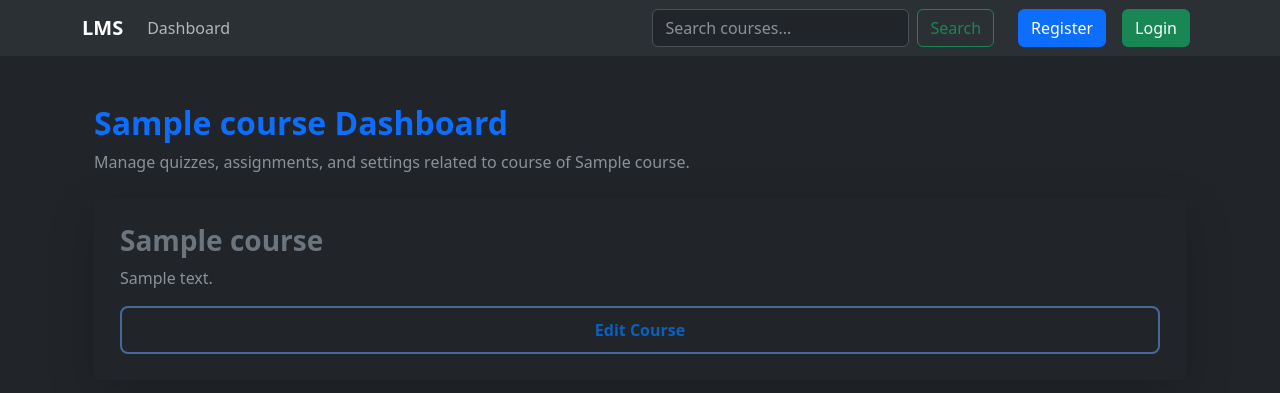
After one commit to bhanu-katoch/lms-django, a Django app: page /courses/manage/1/ in a window 1280 px wide. The commit adds this page. Shown: the top 393 px of the page. Run offline with Django 5.2, Linux system fonts and the light colour scheme; tables that the repository leaves empty hold one stand-in row (values such as "Sample post").

Commit message:
manage courses and edit course enabled

```diff
--- a/lms/courses/forms.py
+++ b/lms/courses/forms.py
@@ -4,4 +4,4 @@ from .models import Course
 class CourseForm(forms.ModelForm):
     class Meta:
         model = Course
-        fields = ['title', 'description','course_pic']
+        fields = ['title', 'description','course_pic','price']
--- a/lms/courses/templates/courses/course_list.html
+++ b/lms/courses/templates/courses/course_list.html
@@ -46,7 +46,7 @@
                             <div class="card-body d-flex flex-column justify-content-between">
                                 <h5 class="card-title fw-bold">{{ course.title }}</h5>
                                 <p class="card-text text-muted">{{ course.description|truncatewords:15 }}</p>
-                                <a href="#" class="btn btn-outline-success mt-2">Manage Course</a>
+                                <a href="{% url "manage_course" course.id %}" class="btn btn-outline-success mt-2">Manage Course</a>
                             </div>
                         </div>
                     </a>
--- /dev/null
+++ b/lms/courses/templates/courses/manage_course.html
@@ -0,0 +1,79 @@
+{% extends 'base.html' %}
+
+{% block content %}
+<div class="container mt-5">
+    <h2 class="text-primary fw-bold">{{course.title}} Dashboard</h2>
+    <p class="text-muted">Manage quizzes, assignments, and settings related to course of {{course.title}}.</p>
+
+    <div class="card shadow-lg p-4 mt-4 custom-card">
+        <h3 class="fw-bold text-secondary">{{ course.title }}</h3>
+        <p class="text-muted">{{ course.description }}</p>
+
+        <a href="{% url 'edit_course' course.id %}" class="btn custom-btn">Edit Course</a>
+    </div>
+
+    <style>
+    /* Card hover effect */
+    .custom-card {
+        border: 2px solid transparent;
+        transition: 0.3s ease-in-out, transform 0.3s ease-in-out;
+    }
+
+    .custom-card:hover {
+        border-color: rgba(0, 123, 255, 0.7); /* Blue border */
+        box-shadow: 0 0 15px rgba(0, 123, 255, 0.5); /* Blue glow effect */
+        transform: scale(1.02); /* Slight pop-up effect */
+    }
+
+    /* Empty button by default */
+    .custom-btn {
+        display: inline-block;
+        padding: 10px 20px;
+        border: 2px solid rgb(70, 104, 154); /* Blue outline */
+        border-radius: 8px;
+        color: rgba(0, 123, 255, 0.7);
+        background-color: transparent;
+        text-align: center;
+        text-decoration: none;
+        font-weight: bold;
+        transition: background 0.3s ease-in-out, color 0.3s ease-in-out;
+    }
+
+    /* Button fills with blue light color on hover */
+    .custom-btn:hover {
+        background-color: #0056b3; /* Light blue background */
+        color: #fff; /* White text */
+    }
+    </style>
+
+
+    {% comment %} <div class="mt-4">
+        <h4 class="fw-bold">Quizzes</h4>
+        <ul class="list-group">
+            {% for quiz in quizzes %}
+                <li class="list-group-item d-flex justify-content-between align-items-center">
+                    {{ quiz.title }}
+                    <span class="badge bg-info">{{ quiz.total_questions }} Questions</span>
+                </li>
+            {% empty %}
+                <li class="list-group-item text-muted">No quizzes available.</li>
+            {% endfor %}
+        </ul>
+    </div> {% endcomment %}
+
+    {% comment %} <div class="mt-4">
+        <h4 class="fw-bold">Assignments</h4>
+        <ul class="list-group">
+            {% for assignment in assignments %}
+                <li class="list-group-item d-flex justify-content-between align-items-center">
+                    {{ assignment.title }}
+                    <span class="badge bg-success">Due: {{ assignment.due_date }}</span>
+                </li>
+            {% empty %}
+                <li class="list-group-item text-muted">No assignments available.</li>
+            {% endfor %}
+        </ul>
+    </div> {% endcomment %}
+</div>
+
+{% endblock %}
--- a/lms/courses/urls.py
+++ b/lms/courses/urls.py
@@ -4,6 +4,8 @@ from . import views
 urlpatterns = [
     path('', views.course_list, name='course_list'),
     path('add/', views.add_course, name='add_course'),
+    path('manage/<int:course_id>/', views.manage_course, name='manage_course'),
+    path('edit/<int:course_id>/', views.edit_course, name='edit_course'),
     path('<int:course_id>/', views.course_detail, name='course_detail'),
     path('<int:course_id>/enroll/', views.enroll_course, name='enroll'),
     path("payment/<int:course_id>/", views.create_payment, name="payment"),
--- a/lms/courses/views.py
+++ b/lms/courses/views.py
@@ -54,6 +54,36 @@ def add_course(request):
         form = CourseForm()
 
     return render(request, 'courses/add_course.html', {'form': form})
+
+@login_required
+def edit_course(request, course_id):
+    course = get_object_or_404(Course, id=course_id)
+
+    # Only the instructor should edit
+    if request.user.role != "instructor":
+        return redirect('course_list', course_id=course.id)
+
+    if request.method == "POST":
+        form = CourseForm(request.POST, request.FILES, instance=course)
+        if form.is_valid():
+            form.save()
+            return redirect('manage_course', course_id=course.id)
+    else:
+        form = CourseForm(instance=course)
+
+    return render(request, "courses/edit_course.html", {"form": form, "course": course})
+
+def manage_course(request, course_id):
+    course = get_object_or_404(Course, id=course_id)
+    # quizzes = Quiz.objects.filter(course=course)
+    # assignments = Assignment.objects.filter(course=course)
+
+    context = {
+        'course': course,
+        # 'quizzes': quizzes,
+        # 'assignments': assignments
+    }
+    return render(request, 'courses/manage_course.html', context)
 
 @login_required
 def course_detail(request, course_id):
```
Also changed, not shown: lms/courses/templates/courses/edit_course.html (added, +32 -0 lines).
